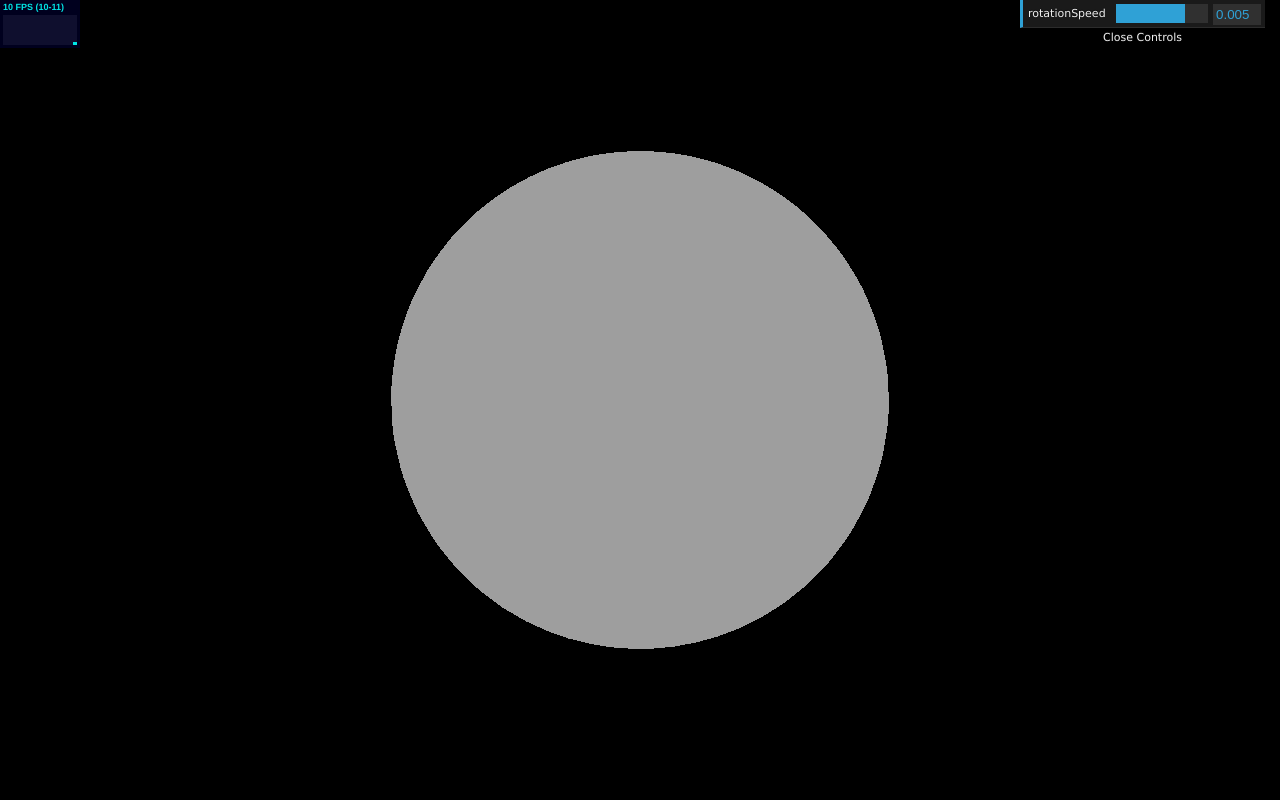
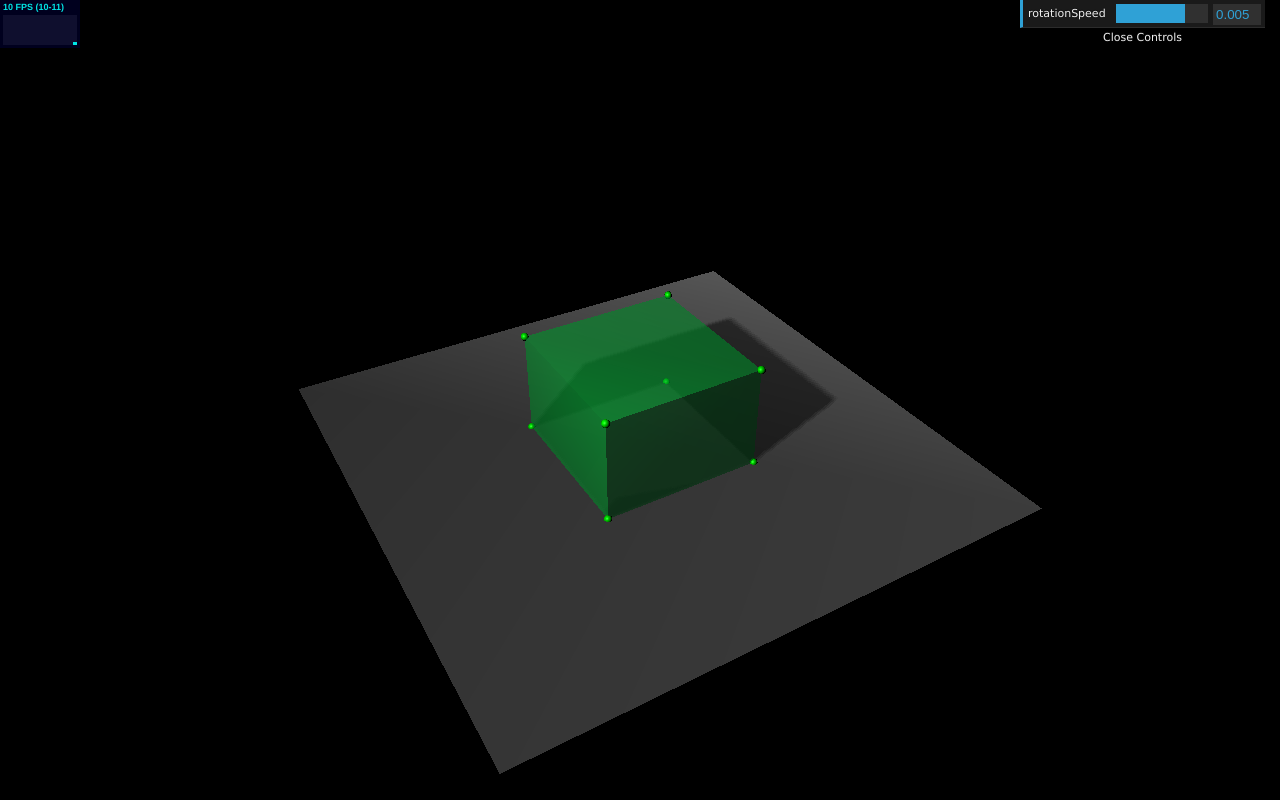
Before and after one commit to AlexisTercero55/threejs_essentials_AIII, a plain HTML site: page index.html in a window 1280 px wide. Drawn offline with Linux system fonts and the light colour scheme; animation ran at ten frames a second.

Commit message:
REVIEW | |issues list upgrade uwu

```diff
--- a/index.html
+++ b/index.html
@@ -12,7 +12,8 @@
     <script src="js/CG_SetUp.js" defer ></script>
     <script src="js/CG_Materials.js" defer ></script>
     <script src="js/CG_3D_Objs.js" defer ></script>
-    <script src="js/Scene2.js" defer></script>
+    <script src="js/CG_Lightting.js" defer ></script>
+    <script src="js/Scene1.js" defer></script>
 </head>
 <body>
 
--- a/js/BasicScene.js
+++ b/js/BasicScene.js
@@ -14,8 +14,13 @@ var cameraControl;
 
 
 /**
- * Set position and orientation of the camera.
+ * SET POSITION AND ORIENTATION OF THE CAMERA.
  * @param {array} xyz - [x,y,z]
+ *
+ * //# implement CGenv class that contains:
+ * * the camera
+ * * renderer or 3D space
+ * * properties of the scene [background, lights, GUI, updaters, ...]
  */
 function camView(xyz = [20,20,20])
 {
@@ -25,6 +30,7 @@ function camView(xyz = [20,20,20])
     camera.position.z = xyz[2];
     camera.lookAt(scene.position);
 }
+//# functions above need to be move to another CG_desc.js file
 
 /**
  * ------------ Main function -----------------------
@@ -34,7 +40,8 @@ function main()
 {
     CGenv(); // set up the graphics environment
 
-    Scene(); // set up the scene
+    Scene(); // set up the scene to be rendered
+
     // adding gui contros using dat.gui
     // control takes the object with the info of the scene()
     addControlGui(control);//# update function acording Scene
@@ -45,8 +52,9 @@ function main()
 window.onload = main;
 
 /**
- * Function handles the resize event. This make sure the camera and the renderer
- * are updated at the correct moment.
+ * Function handles the resize event.
+ * This make sure the CAMERA AND THE RENDERER
+ * are UPDATED at the CORRECT MOMENT.
  */
 function handleResize()
 {
--- /dev/null
+++ b/js/CG_Lightting.js
@@ -0,0 +1,14 @@
+/**
+ * Set spotlight on the scene.
+ */
+ function spotLight1()
+ {
+     var spotLight = new THREE.SpotLight(0xffffff);
+     spotLight.position.set(10, 20, 20);
+
+     spotLight.shadowCameraNear = 20;
+     spotLight.shadowCameraFar = 50;
+
+     spotLight.castShadow = true;
+     scene.add(spotLight);
+ }
--- a/js/CG_SetUp.js
+++ b/js/CG_SetUp.js
@@ -8,11 +8,11 @@ function CGenv()
     // graphics space (math)
     scene = new THREE.Scene();
     // camera settings (perspective and view)
-    camera = new THREE.PerspectiveCamera(
-        45,
-        window.innerWidth / window.innerHeight,
-        0.1,
-        1000);
+    camera = new THREE.PerspectiveCamera(   45,
+                                            window.innerWidth / window.innerHeight,
+                                            0.1,
+                                            1000
+                                        );
     // render settings (drawing)
     renderer = new THREE.WebGLRenderer();
     renderer.setClearColor(0x000000, 1.0);
@@ -26,6 +26,7 @@ function CGenv()
     cameraControl = new THREE.OrbitControls(camera);
 
     // add graphics to the web page (HTML)
+    //# renderer.domElement should be added to any HTMl container like <div>
     document.body.appendChild(renderer.domElement);
 }
 
@@ -61,23 +62,16 @@ function render()
 {
     // update scene by controls info
     // ----- Scene1.js
-    // animation: rotate camera around the scene (xz circle)
-    // var rotSpeed = control.rotationSpeed;//by controls info
-    // camera.position.x = camera.position.x * Math.cos(rotSpeed) + camera.position.z * Math.sin(rotSpeed);
-    // camera.position.z = camera.position.z * Math.cos(rotSpeed) - camera.position.x * Math.sin(rotSpeed);
-    // camera.lookAt(scene.position);
-    // scene.getObjectByName('cube').material.opacity = control.opacity;
-    // scene.getObjectByName('cube').material.color = new THREE.Color(control.color);
-
+    renderLoop();
     // ----- Scene2.js
-    scene.getObjectByName('earth').rotation.y+=control.rotationSpeed;
+    // scene.getObjectByName('earth').rotation.y+=control.rotationSpeed;
 
     // ----------------------------------------------------------------------
     cameraControl.update();// update camera contros
     stats.update();//update statistic report
 
     // render using requestAnimationFame
-    renderer.render(scene, camera);
+    renderer.render(scene, camera); // renderer is a global variable
     // set up a render loop.
     requestAnimationFrame(render);
 }
--- a/js/Scene1.js
+++ b/js/Scene1.js
@@ -20,3 +20,14 @@ function Scene()
         this.color = cube.material.color.getHex();
     };
 }
+
+function renderLoop()
+{
+    // animation: rotate camera around the scene (xz circle)
+    var rotSpeed = control.rotationSpeed;//by controls info
+    camera.position.x = camera.position.x * Math.cos(rotSpeed) + camera.position.z * Math.sin(rotSpeed);
+    camera.position.z = camera.position.z * Math.cos(rotSpeed) - camera.position.x * Math.sin(rotSpeed);
+    camera.lookAt(scene.position);
+    scene.getObjectByName('cube').material.opacity = control.opacity;
+    scene.getObjectByName('cube').material.color = new THREE.Color(control.color);
+}
```
Also changed, not shown: js/CG_3D_Objs.js (+14 -8 lines), notes.txt.
